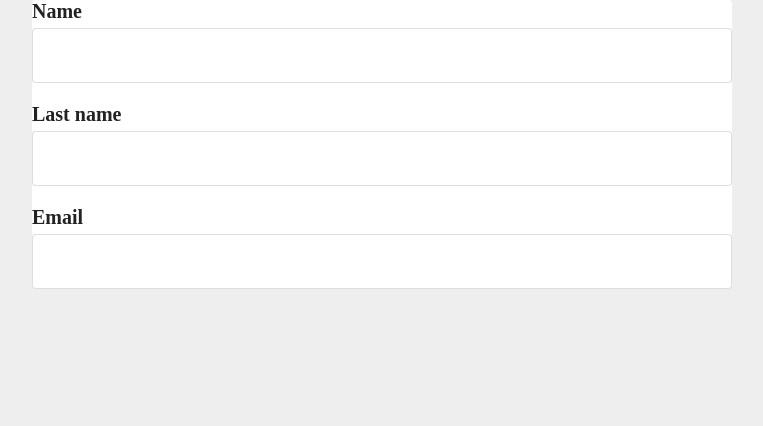
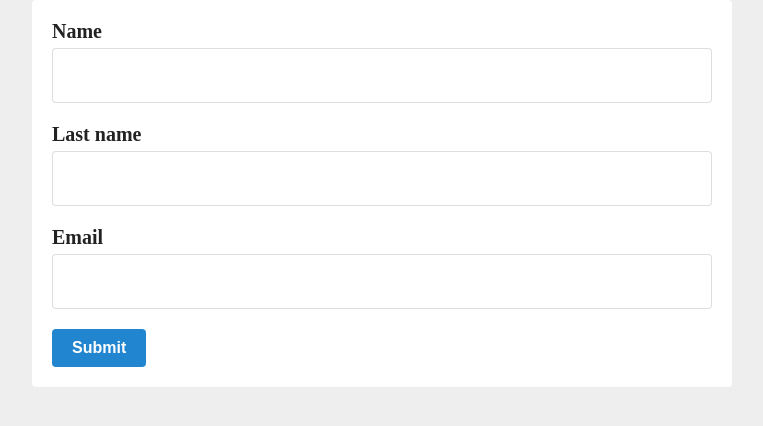
Before and after one commit to Hernandiaz035/users-phonebook, a React (Create React App) app: page / in a window 1280 px wide. Shown: the top 426 px of the page, without its empty margins (258-1021 px from the left). Built offline with nearby package versions, Linux system fonts and the light colour scheme.

Commit message:
Add padding to the form.

```diff
--- a/src/App.js
+++ b/src/App.js
@@ -2,6 +2,7 @@ import useForm from './hooks/useForm'
 import Input from './components/Input'
 import Card from './components/Card.js'
 import Container from './components/Container'
+import Button from './components/Button'
 
 const initialForm = { name: "", lastname: "", email: "" }
 
@@ -13,6 +14,7 @@ const App = () => {
   return(
     <Container>
       <Card>
+        <div style={{ padding: 20 }}>
           <form>
             <Input
               name="name"
@@ -32,7 +34,11 @@ const App = () => {
               onChange={handleChange}
               label="Email"
             />
+            <Button>
+              Submit
+            </Button>
           </form>
+        </div>
       </Card>
     </Container>
   )
```
Lines whose indentation alone changed are shown as unchanged.
